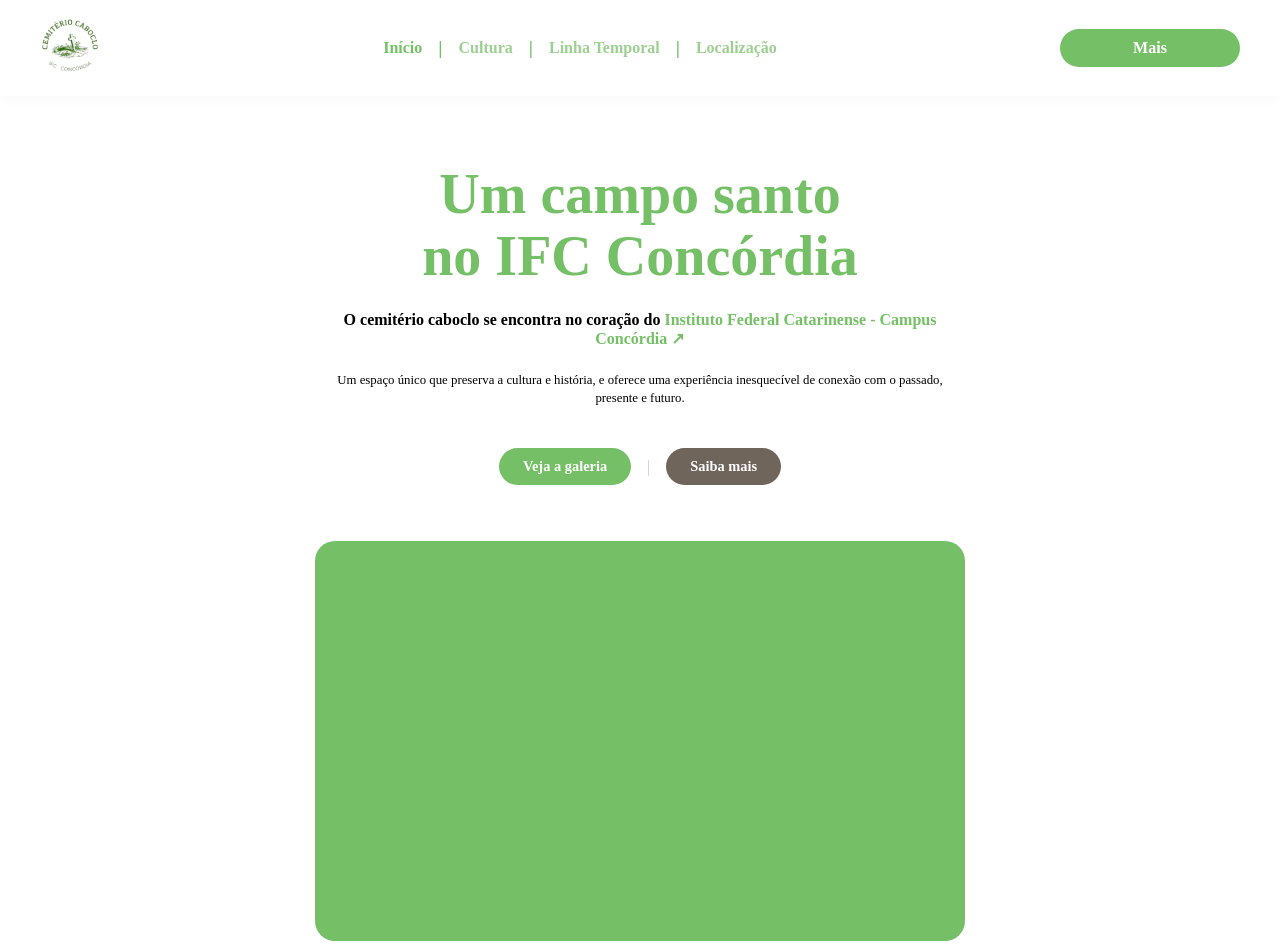
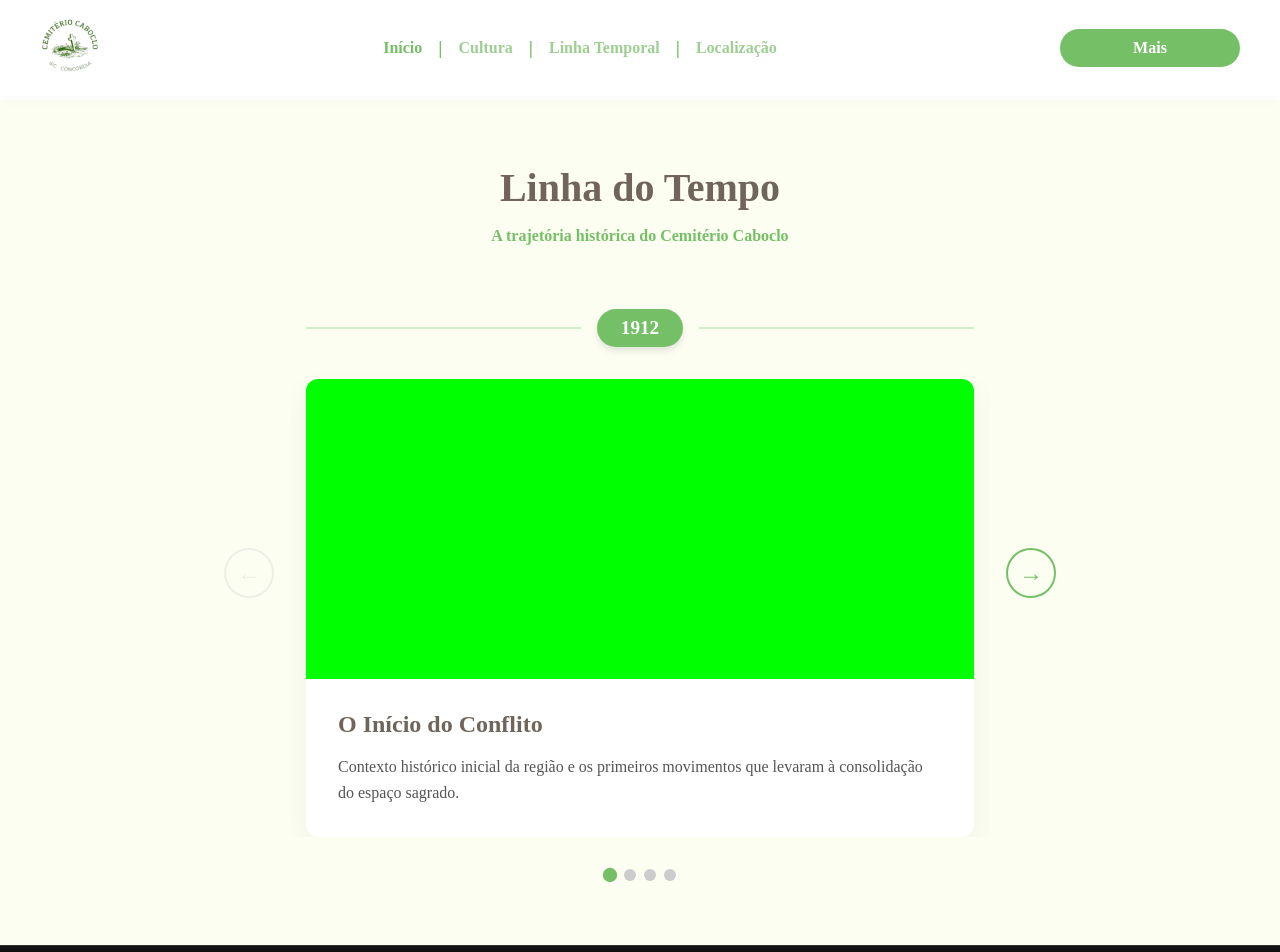
Before and after one commit to vichsort/cemiterio-caboclo, a Vue app: page /timeline in a window 1280 px wide. Shown: the top 952 px of the page. Built offline with nearby package versions, Linux system fonts and the light colour scheme; a web font is replaced by a local one.

Commit message:
feat: routing + timeline

```diff
--- a/package.json
+++ b/package.json
@@ -9,7 +9,8 @@
     "preview": "vite preview"
   },
   "dependencies": {
-    "vue": "^3.5.24"
+    "vue": "^3.5.24",
+    "vue-router": "^4.6.3"
   },
   "devDependencies": {
     "@vitejs/plugin-vue": "^6.0.1",
--- a/src/App.vue
+++ b/src/App.vue
@@ -1,25 +1,38 @@
 <script setup>
-import TheNavbar from '@/components/layout/navbar.vue'
-import HeroIntro from '@/components/sections/HeroIntro.vue'
-import HistorySection from '@/components/sections/HistorySection.vue'
-import GallerySection from '@/components/sections/GallerySection.vue'
-import InfoSection from '@/components/sections/InfoSection.vue'
-import TheFooter from '@/components/layout/footer.vue'
+import { RouterView } from 'vue-router' // Importante
+import TheNavbar from '@/components/layout/AppNavbar.vue'
+import TheFooter from '@/components/layout/AppFooter.vue'
 </script>
 
 <template>
-  <TheNavbar />
-  <main class="main-content">
-    <HeroIntro />
-    <HistorySection />
-    <GallerySection />
-    <InfoSection />
-  </main>
-  <TheFooter />
+  <div class="app-wrapper">
+    <TheNavbar />
+
+    <main class="main-content">
+      <router-view v-slot="{ Component }">
+        <transition name="fade" mode="out-in">
+          <component :is="Component" />
+        </transition>
+      </router-view>
+    </main>
+
+    <TheFooter />
+  </div>
 </template>
 
 <style scoped>
 .main-content {
   padding-top: 100px;
+  min-height: 80vh;
+}
+
+.fade-enter-active,
+.fade-leave-active {
+  transition: opacity 0.3s ease;
+}
+
+.fade-enter-from,
+.fade-leave-to {
+  opacity: 0;
 }
 </style>
--- /dev/null
+++ b/src/components/sections/TimelineSection.vue
@@ -0,0 +1,330 @@
+<script setup>
+import { ref, computed } from 'vue'
+
+const timelineEvents = [
+  {
+    year: '1912',
+    title: 'O Início do Conflito',
+    description: 'Contexto histórico inicial da região e os primeiros movimentos que levaram à consolidação do espaço sagrado.',
+    image: '/green.png'
+  },
+  {
+    year: '1935',
+    title: 'A Consagração do Solo',
+    description: 'Momento em que o espaço foi oficialmente delimitado pela comunidade local como um campo santo.',
+    image: '/green.png'
+  },
+  {
+    year: '1960',
+    title: 'Preservação Cultural',
+    description: 'Início dos esforços para manter as tradições e a memória dos que ali repousam, resistindo ao tempo.',
+    image: '/green.png'
+  },
+  {
+    year: '2024',
+    title: 'O Reencontro',
+    description: 'O projeto de revitalização e reconhecimento histórico dentro do campus do IFC Concórdia.',
+    image: '/green.png'
+  }
+]
+
+const currentIndex = ref(0)
+
+const isFirst = computed(() => currentIndex.value === 0)
+const isLast = computed(() => currentIndex.value === timelineEvents.length - 1)
+
+const nextSlide = () => {
+  if (!isLast.value) currentIndex.value++
+}
+
+const prevSlide = () => {
+  if (!isFirst.value) currentIndex.value--
+}
+
+const goToSlide = (index) => {
+  currentIndex.value = index
+}
+</script>
+
+<template>
+  <section class="timeline-section">
+    <div class="header-content">
+      <h2 class="section-title">Linha do Tempo</h2>
+      <p class="section-subtitle">A trajetória histórica do Cemitério Caboclo</p>
+    </div>
+
+    <div class="carousel-container">
+
+      <button
+        @click="prevSlide"
+        class="nav-btn prev"
+        :disabled="isFirst"
+        aria-label="Ver evento anterior"
+      >
+        ←
+      </button>
+
+      <div class="viewport">
+        <div
+          class="track"
+          :style="{ transform: `translateX(-${currentIndex * 100}%)` }"
+        >
+          <article
+            v-for="(event, index) in timelineEvents"
+            :key="index"
+            class="card"
+            :class="{ active: index === currentIndex }"
+          >
+            <div class="timeline-marker">
+              <span class="line left"></span>
+              <div class="dot">{{ event.year }}</div>
+              <span class="line right"></span>
+            </div>
+
+            <div class="card-content">
+              <div class="image-wrapper">
+                <img :src="event.image" :alt="event.title" class="event-image" />
+              </div>
+
+              <div class="text-content">
+                <h3 class="event-title">{{ event.title }}</h3>
+                <p class="event-description">{{ event.description }}</p>
+              </div>
+            </div>
+          </article>
+        </div>
+      </div>
+
+      <button
+        @click="nextSlide"
+        class="nav-btn next"
+        :disabled="isLast"
+        aria-label="Ver próximo evento"
+      >
+        →
+      </button>
+    </div>
+
+    <div class="pagination">
+      <button
+        v-for="(_, index) in timelineEvents"
+        :key="'dot-'+index"
+        class="dot-btn"
+        :class="{ active: index === currentIndex }"
+        @click="goToSlide(index)"
+        :aria-label="`Ir para slide ${index + 1}`"
+      ></button>
+    </div>
+  </section>
+</template>
+
+<style scoped>
+.timeline-section {
+  padding: 4rem 1rem;
+  background-color: var(--color-off-white);
+  color: var(--color-black);
+  display: flex;
+  flex-direction: column;
+  align-items: center;
+}
+
+.header-content {
+  text-align: center;
+  margin-bottom: 3rem;
+  max-width: 800px;
+}
+
+.section-title {
+  font-size: 2.5rem;
+  color: var(--color-brown);
+  margin: 0 0 1rem 0;
+}
+
+.section-subtitle {
+  font-size: 1rem;
+  color: var(--color-green);
+  font-weight: 700;
+}
+
+.carousel-container {
+  display: flex;
+  align-items: center;
+  justify-content: center;
+  width: 100%;
+  max-width: 1000px;
+  gap: 1rem;
+  position: relative;
+}
+
+.nav-btn {
+  background-color: transparent;
+  border: 2px solid var(--color-green);
+  color: var(--color-green);
+  width: 50px;
+  height: 50px;
+  border-radius: 50%;
+  font-size: 1.5rem;
+  cursor: pointer;
+  display: flex;
+  align-items: center;
+  justify-content: center;
+  transition: all 0.3s ease;
+  flex-shrink: 0;
+}
+
+.nav-btn:hover:not(:disabled) {
+  background-color: var(--color-green);
+  color: var(--color-white);
+}
+
+.nav-btn:disabled {
+  opacity: 0.3;
+  cursor: not-allowed;
+  border-color: #ccc;
+  color: #ccc;
+}
+
+.viewport {
+  overflow: hidden;
+  width: 100%;
+
+  max-width: 700px;
+}
+
+.track {
+  display: flex;
+  transition: transform 0.5s cubic-bezier(0.25, 1, 0.5, 1);
+  width: 100%;
+}
+
+.card {
+  min-width: 100%;
+  box-sizing: border-box;
+  padding: 0 1rem;
+  display: flex;
+  flex-direction: column;
+  align-items: center;
+}
+
+.timeline-marker {
+  display: flex;
+  align-items: center;
+  width: 100%;
+  margin-bottom: 2rem;
+}
+
+.line {
+  flex: 1;
+  height: 2px;
+  background-color: var(--color-green);
+  opacity: 0.3;
+}
+
+.dot {
+  background-color: var(--color-green);
+  color: var(--color-white);
+  padding: 0.5rem 1.5rem;
+  border-radius: 20px;
+  font-weight: 900;
+  font-size: 1.2rem;
+  margin: 0 1rem;
+  box-shadow: 0 4px 6px rgba(0,0,0,0.1);
+}
+
+.card-content {
+  background: var(--color-white);
+  border-radius: 12px;
+  overflow: hidden;
+  box-shadow: 0 10px 30px rgba(0,0,0,0.05);
+  width: 100%;
+  text-align: left;
+}
+
+.image-wrapper {
+  width: 100%;
+  height: 300px;
+  background-color: var(--color-green);
+  display: flex;
+  align-items: center;
+  justify-content: center;
+  overflow: hidden;
+}
+
+.event-image {
+  width: 100%;
+  height: 100%;
+  object-fit: cover;
+  background-color: var(--color-green);
+}
+
+.text-content {
+  padding: 2rem;
+}
+
+.event-title {
+  font-size: 1.5rem;
+  color: var(--color-brown);
+  margin: 0 0 1rem 0;
+}
+
+.event-description {
+  font-size: 1rem;
+  line-height: 1.6;
+  margin: 0;
+  color: #555;
+}
+
+.pagination {
+  display: flex;
+  gap: 0.5rem;
+  margin-top: 2rem;
+}
+
+.dot-btn {
+  width: 12px;
+  height: 12px;
+  border-radius: 50%;
+  background-color: #ccc;
+  border: none;
+  padding: 0;
+  cursor: pointer;
+  transition: background-color 0.3s;
+}
+
+.dot-btn.active {
+  background-color: var(--color-green);
+  transform: scale(1.2);
+}
+
+@media (max-width: 768px) {
+  .section-title {
+    font-size: 2rem;
+  }
+
+  .carousel-container {
+    gap: 0.2rem;
+  }
+
+  .nav-btn {
+    width: 35px;
+    height: 35px;
+    font-size: 1rem;
+    position: absolute;
+    z-index: 10;
+    background-color: rgba(255, 255, 255, 0.8);
+    border: none;
+    box-shadow: 0 2px 5px rgba(0,0,0,0.2);
+  }
+
+  .nav-btn.prev { left: 0; }
+  .nav-btn.next { right: 0; }
+
+  .text-content {
+    padding: 1.5rem;
+  }
+
+  .timeline-marker {
+    margin-bottom: 1rem;
+  }
+}
+</style>
--- a/src/main.js
+++ b/src/main.js
@@ -1,5 +1,9 @@
 import { createApp } from 'vue'
 import './main.css'
 import App from './App.vue'
+import router from './router'
 
-createApp(App).mount('#app')
+const app = createApp(App)
+
+app.use(router)
+app.mount('#app')
--- /dev/null
+++ b/src/router/index.js
@@ -0,0 +1,24 @@
+import { createRouter, createWebHistory } from 'vue-router'
+import HomeView from '@/views/HomeView.vue'
+import TimelineView from '@/views/TimelineView.vue'
+
+const router = createRouter({
+  history: createWebHistory(import.meta.env.BASE_URL),
+  routes: [
+    {
+      path: '/',
+      name: 'home',
+      component: HomeView
+    },
+    {
+      path: '/timeline',
+      name: 'timeline',
+      component: TimelineView
+    }
+  ],
+  scrollBehavior(to, from, savedPosition) {
+    return { top: 0 }
+  }
+})
+
+export default router
--- /dev/null
+++ b/src/views/HomeView.vue
@@ -0,0 +1,21 @@
+<script setup>
+import HeroIntro from '@/components/sections/HeroIntro.vue'
+import HistorySection from '@/components/sections/HistorySection.vue'
+import GallerySection from '@/components/sections/GallerySection.vue'
+import InfoSection from '@/components/sections/InfoSection.vue'
+</script>
+
+<template>
+  <main class="main-content">
+    <HeroIntro />
+    <HistorySection />
+    <GallerySection />
+    <InfoSection />
+  </main>
+</template>
+
+<style scoped>
+.main-content {
+  padding-top: 100px;
+}
+</style>
--- /dev/null
+++ b/src/views/TimelineView.vue
@@ -0,0 +1,9 @@
+<script setup>
+import TimelineCarousel from '@/components/sections/TimelineSection.vue'
+</script>
+
+<template>
+  <div class="timeline-page">
+    <TimelineCarousel />
+  </div>
+</template>
```
Also changed, not shown: public/green.png (added), src/components/layout/AppFooter.vue (renamed from src/components/layout/Footer.vue), src/components/layout/AppNavbar.vue (renamed from src/components/layout/Navbar.vue), 1 other file (tests, documents, lock files or other folders).
